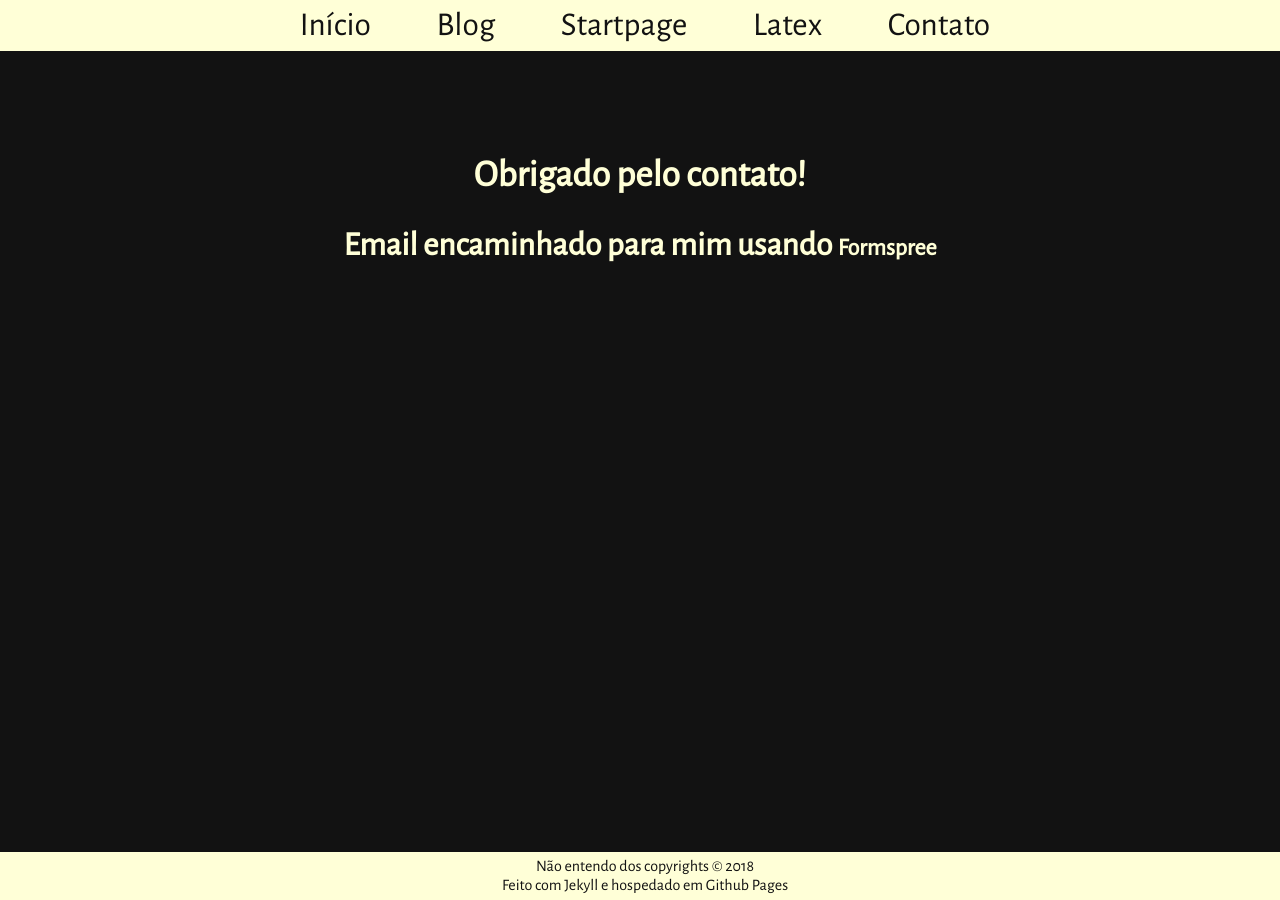
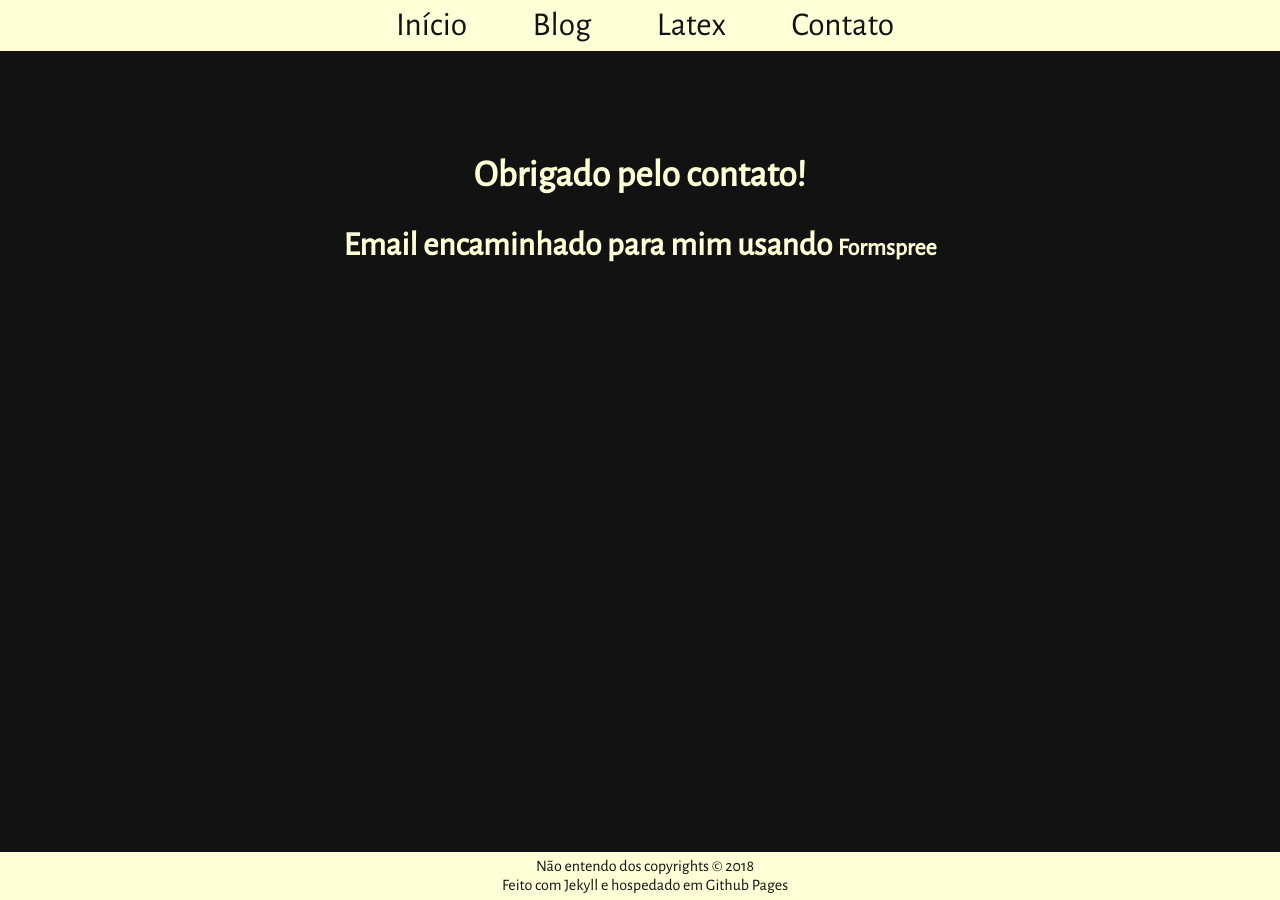
Before and after one commit to luigi-finando/luigi-finando.github.io, a Jekyll site: the page built from thanks.html, in a window 1280 px wide. Built offline with Jekyll 4.4.1, drawn with Linux system fonts in a browser that asks for light colours.

Commit message:
esconder startpage

```diff
--- a/_includes/navigation.html
+++ b/_includes/navigation.html
@@ -2,7 +2,9 @@
   <nav>
     <a class="{% if page.title == 'Minha página' %}selecionado-home{% endif %}" href="/"> Início </a>
     <a class="{% if page.layout == 'post' or page.layout == 'blog-home' %}selecionado-blog{% endif %}" href="/blog"> Blog </a>
+    {% if page.title == 'Start Page' %}
     <a class="{% if page.title == 'Start Page' %}selecionado-start{% endif %}" href="/startpage"> Startpage </a>
+    {% endif %}
     <a class="{% if page.title == 'LaTeX - Links Úteis' %}selecionado-tex{% endif %}" href="/latex"> Latex </a>
     <a class="{% if page.title == 'Contato' %}selecionado-contato{% endif %}" href="/contato"> Contato </a>
   </nav>
--- a/css/main.css
+++ b/css/main.css
@@ -81,7 +81,7 @@ a, p {
 }
 
 a:hover {
-	color: black;
+	color: darkred;
   font-weight: bold;
 }
 
```
Also changed, not shown: _includes/startpage.html (+6 -1 lines), 7 other files.
